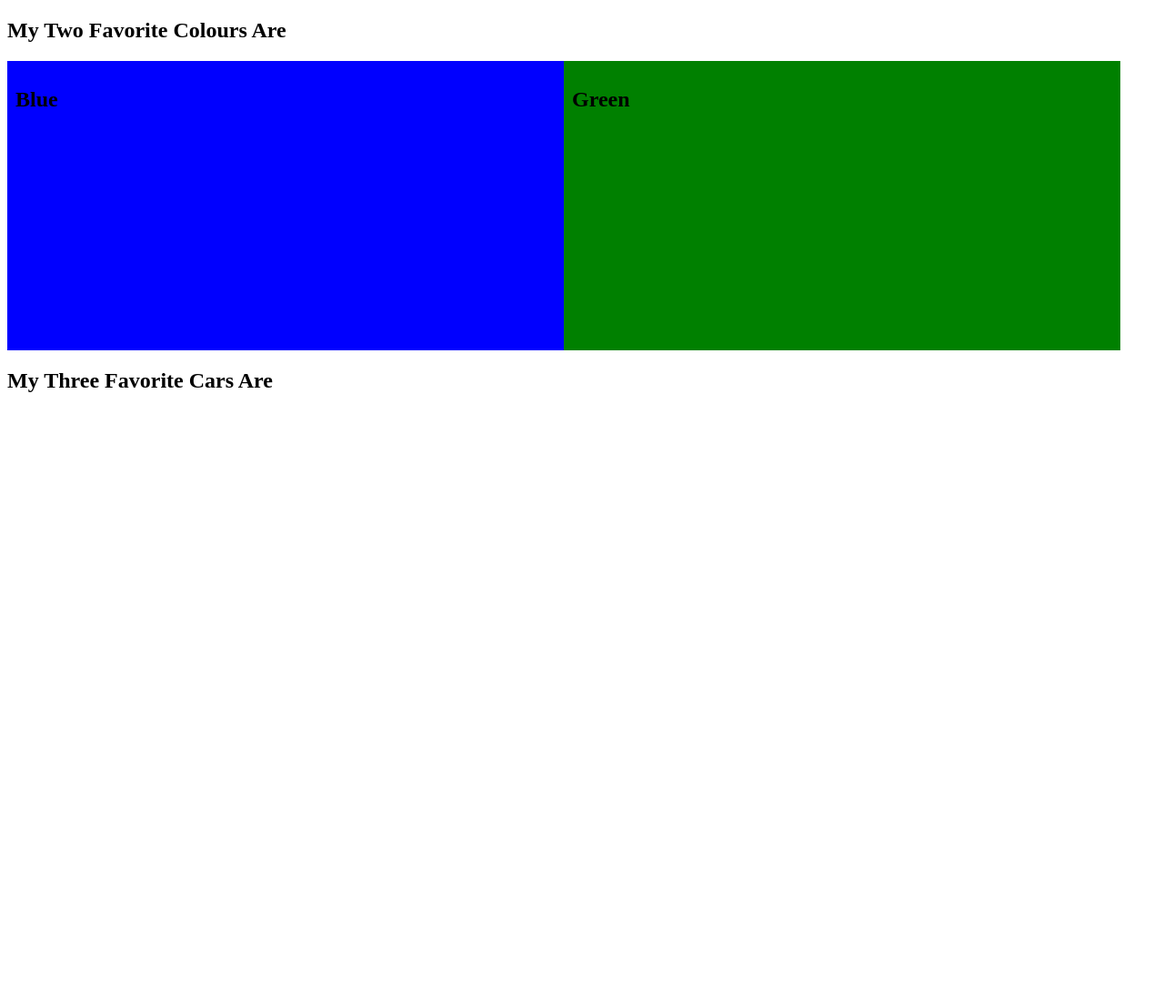
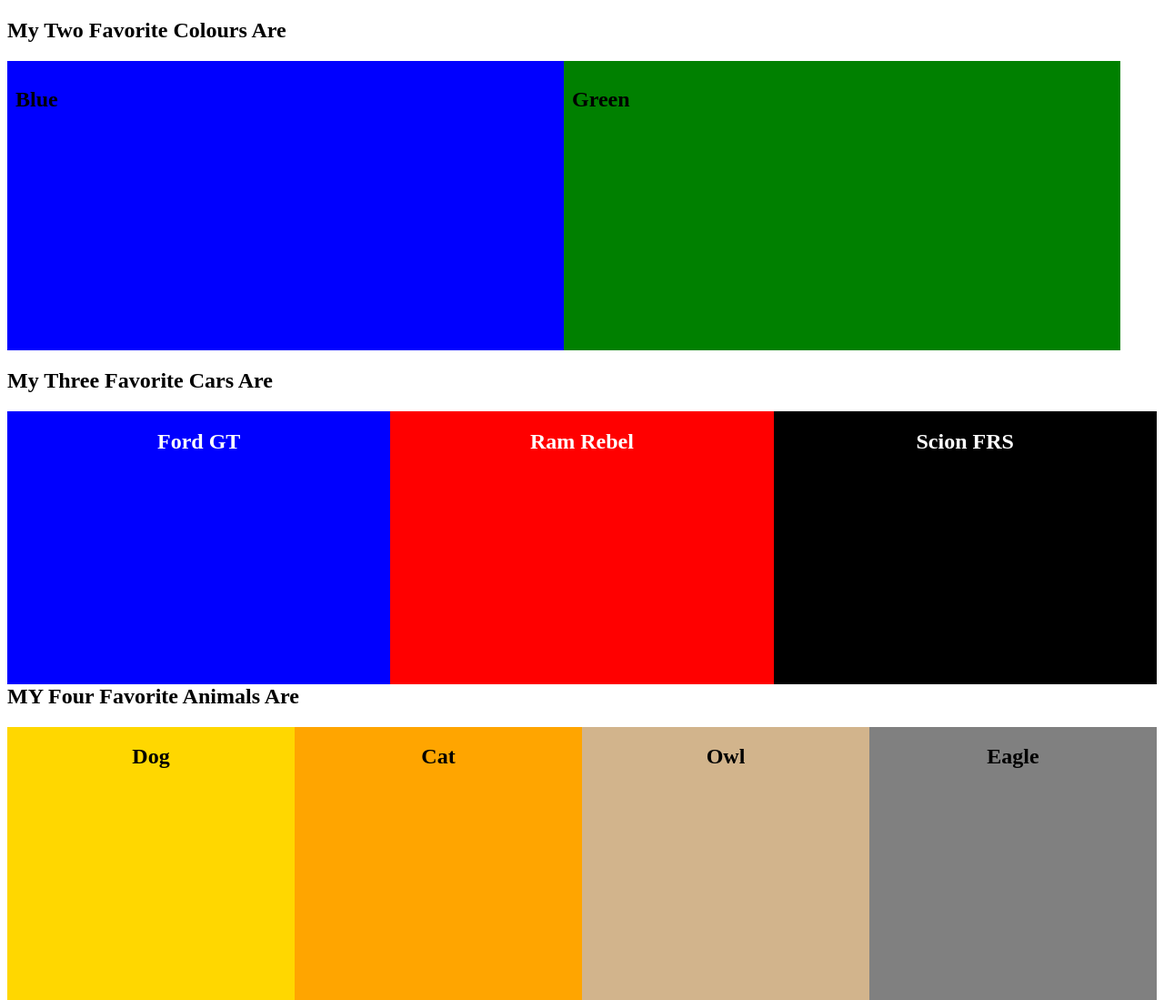
Before and after one commit to nperezg88/GITHUB-PRACTICE, a plain HTML site: page index.html in a window 1280 px wide. Shown: the whole page at 91% size. Before the commit the page ends 800 px from the top, so only its background shows below. Drawn offline with Linux system fonts and the light colour scheme.

Commit message:
added more columns

```diff
--- a/CSS/styles.css
+++ b/CSS/styles.css
@@ -17,3 +17,15 @@
     display: table;
     clear: both;
 }
+.cars{
+    float: left;
+    width: 33.33%;
+    height: 300px;
+    text-align: center;
+}
+.column{
+    float: left;
+    width: 25%;
+    height: 300px;
+    text-align: center;
+}
--- a/index.html
+++ b/index.html
@@ -18,6 +18,33 @@
         </div>
     </div>
     <h2> My Three Favorite Cars Are</h2>
+    <div class>
+        <div class="cars" style="background-color: blue; color: white;">
+            <h2>Ford GT</h2>
+        </div>
+        <div class="cars" style="background-color: red; color: white;">
+        <h2>Ram Rebel</h2>
+        </div>
+        <div class="cars" style="background-color:black; color:white;">
+            <h2>Scion FRS</h2>
+        </div>
+        </div>
+    </div>
+    <h2>MY Four Favorite Animals Are</h2>
+    <div class>
+        <div class="column" style="background-color: gold;">
+            <h2>Dog</h2>
+        </div>
+        <div class="column" style="background-color: orange">
+        <h2>Cat</h2>
+        </div>
+        <div class="column" style="background-color:tan">
+            <h2>Owl</h2>
+        </div>
+            <div class="column" style="background-color:grey">
+                <h2>Eagle</h2>
+        </div>
+    </div>
 
 </body>
 </html>
```
